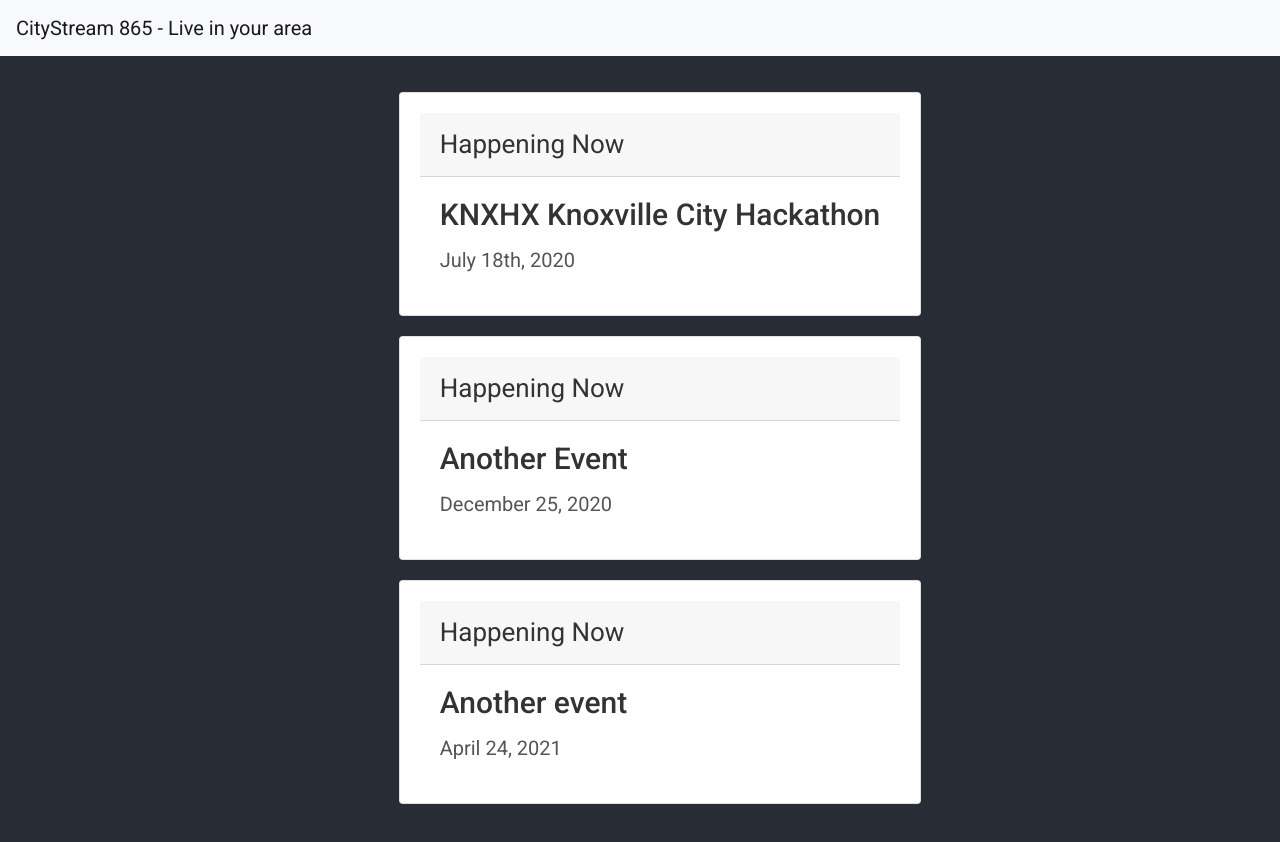
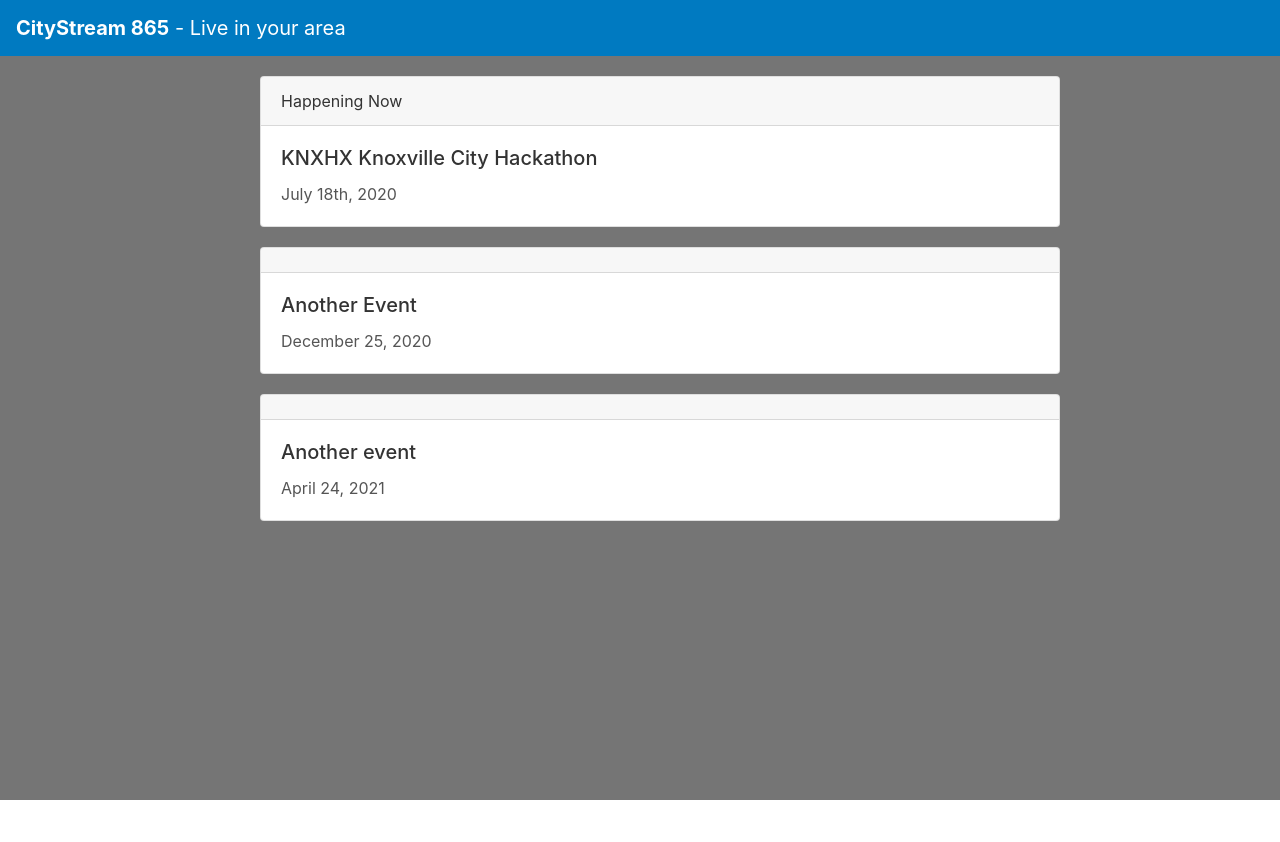
Before and after one commit to saithat/city-stream, a React (Create React App) app: page / in a window 1280 px wide. Shown: the top 842 px of the page. After the commit the page ends 800 px from the top, so only its background shows below. Built offline with nearby package versions, Linux system fonts and the light colour scheme.

Commit message:
Final styling for Event List UI

```diff
--- a/src/App.css
+++ b/src/App.css
@@ -1,38 +1,33 @@
 .App {
   text-align: center;
-}
-
-.App-logo {
-  height: 40vmin;
-  pointer-events: none;
-}
-
-@media (prefers-reduced-motion: no-preference) {
-  .App-logo {
-    animation: App-logo-spin infinite 20s linear;
-  }
-}
-
-.App-header {
-  background-color: #282c34;
+  background-color: #757575;
   min-height: 100vh;
-  display: flex;
-  flex-direction: column;
-  align-items: center;
-  justify-content: center;
-  font-size: calc(10px + 2vmin);
-  color: white;
 }
 
 .App-link {
   color: #61dafb;
 }
 
-@keyframes App-logo-spin {
-  from {
-    transform: rotate(0deg);
-  }
-  to {
-    transform: rotate(360deg);
-  }
+.header-bar {
+  background-color: #007ac1;
 }
+
+.event-list {
+  display: flex;
+  flex-direction: column;
+  justify-content: flex-start;
+  align-items: center;
+  align-content: stretch;
+}
+
+.EventListItem {
+  margin: 20px;
+  background-color: white;
+  color: #333333;
+  text-align: left;
+  min-width: 50em;
+}
+
+.EventListItemDate {
+  color: #555555;
+}
--- a/src/App.js
+++ b/src/App.js
@@ -6,13 +6,15 @@ import { Navbar } from 'react-bootstrap';
 function App() {
   return (
     <div className="App">
-      <Navbar bg="light" expand="lg">
-        <Navbar.Brand>CityStream 865 - Live in your area</Navbar.Brand>
+      <Navbar className='header-bar'
+        expand="lg" variant="dark">
+        <Navbar.Brand><strong>CityStream 865</strong> - Live in your area</Navbar.Brand>
       </Navbar>
 
-      <header className="App-header">
+      <div className="event-list">
         <ul>
           <EventListItem
+            heading='Happening Now'
             eventName='KNXHX Knoxville City Hackathon'
             eventDate='July 18th, 2020'/>
           <EventListItem
@@ -22,7 +24,7 @@ function App() {
             eventName='Another event'
             eventDate='April 24, 2021'/>
         </ul>
-      </header>
+      </div>
     </div>
   );
 }
--- a/src/EventListItem.js
+++ b/src/EventListItem.js
@@ -5,7 +5,7 @@ function EventListItem(props) {
     const [streamCount, setStreamCount] = useState(0)
     return (
         <Card className="EventListItem">
-            <Card.Header>Happening Now</Card.Header>
+            <Card.Header>{props.heading}</Card.Header>
             <Card.Body>
                 <Card.Title className="EventListItemTitle">{props.eventName}</Card.Title>
                 <Card.Text className="EventListItemDate">{props.eventDate}</Card.Text>
--- a/src/index.css
+++ b/src/index.css
@@ -11,20 +11,3 @@ code {
   font-family: source-code-pro, Menlo, Monaco, Consolas, 'Courier New',
     monospace;
 }
-
-.EventListItem {
-  padding: 20px;
-  margin: 20px;
-  background-color: white;
-  color: #333333;
-  text-align: left;
-}
-
-.EventListItemTitle {
-  font-size: 30px;
-}
-
-.EventListItemDate {
-  font-size: 20px;
-  color: #555555;
-}
--- a/src/index.js
+++ b/src/index.js
@@ -1,9 +1,9 @@
+import './index.css';
 import 'bootstrap';
 import 'bootstrap/dist/css/bootstrap.min.css';
 import 'bootstrap/dist/js/bootstrap.bundle.min';
 import React from 'react';
 import ReactDOM from 'react-dom';
-import './index.css';
 import App from './App';
 import * as serviceWorker from './serviceWorker';
 
```
